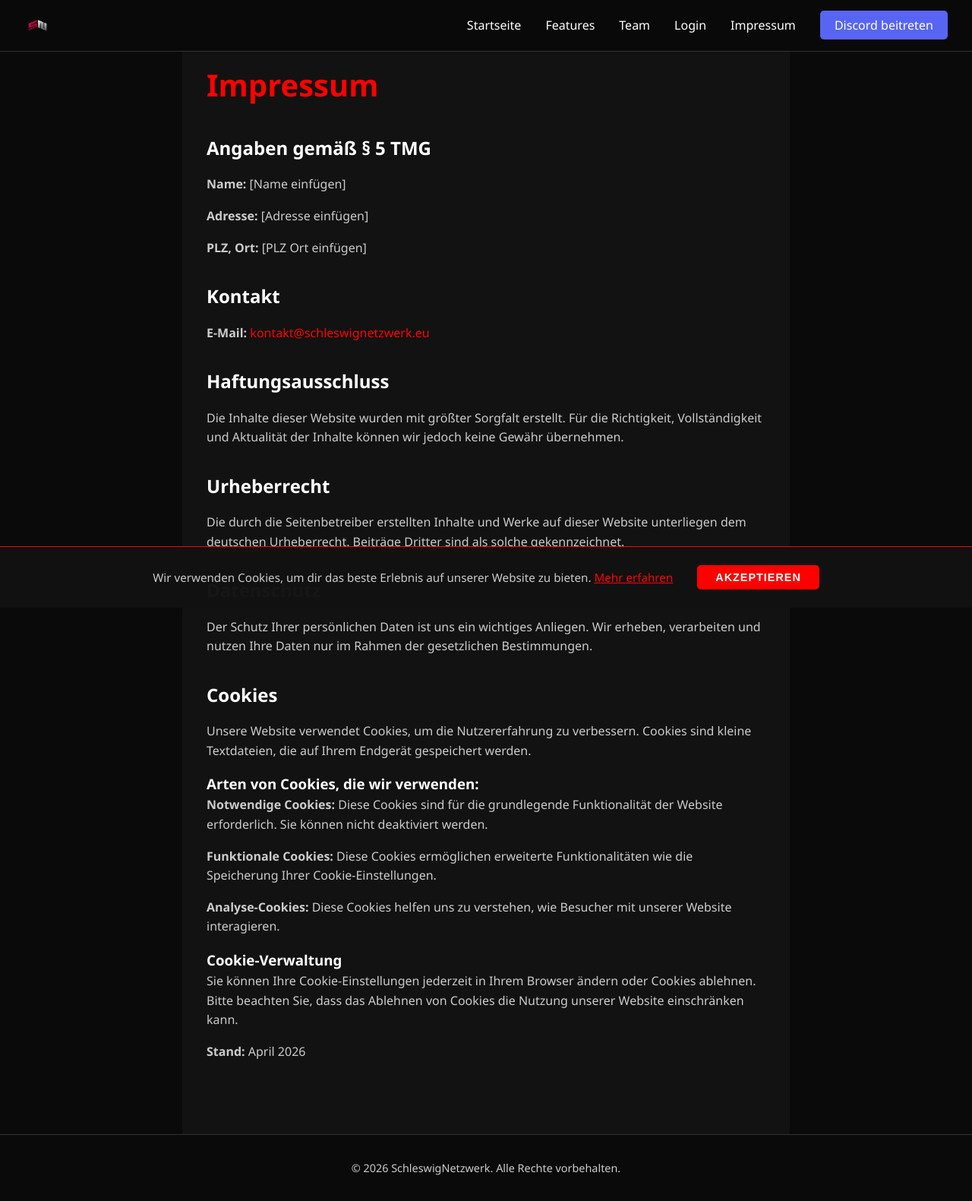
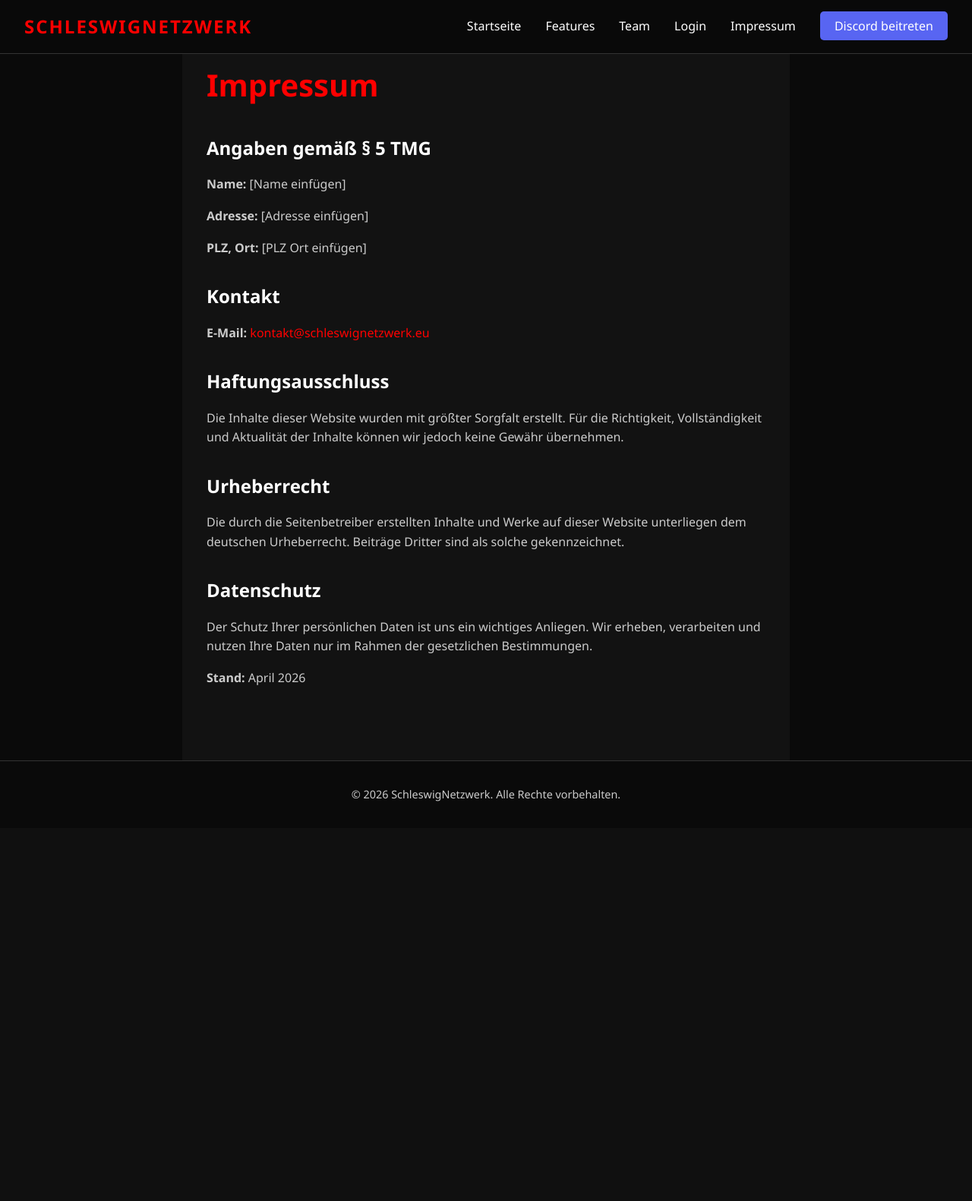
Before and after one commit to shadmins/SchleswigNetzwerk-Website, a PHP site: page /impressum in a window 1280 px wide. Shown: the whole page at 76% size. After the commit the page ends 1055 px from the top, so only its background shows below. Run offline with PHP 8.4, Linux system fonts and the light colour scheme.

Commit message:
Add files
Weil Baum

```diff
--- a/schleswignetzwerk/impressum.php
+++ b/schleswignetzwerk/impressum.php
@@ -16,17 +16,17 @@ $username = $loggedIn ? ($_SESSION['username'] ?? 'User') : null;
 </head>
 <body>
     <nav class="navbar">
-        <a href="/" class="logo"><img src="1.png" alt="SchleswigNetzwerk" height="35"></a>
+        <a href="index.html" class="logo">SchleswigNetzwerk</a>
         <ul class="nav-links">
-            <li><a href="/">Startseite</a></li>
-            <li><a href="/features">Features</a></li>
-            <li><a href="/team">Team</a></li>
-            <li><a href="/login">Login</a></li>
-            <li><a href="/impressum">Impressum</a></li>
+            <li><a href="index.html">Startseite</a></li>
+            <li><a href="features.html">Features</a></li>
+            <li><a href="team.html">Team</a></li>
+            <li><a href="login.html">Login</a></li>
+            <li><a href="impressum.html">Impressum</a></li>
             <?php if ($loggedIn): ?>
-                <li><a href="/logout" class="btn-discord-nav" style="background: var(--red);">Logout (<?= htmlspecialchars($username) ?>)</a></li>
+                <li><a href="logout.php" class="btn-discord-nav" style="background: var(--red);">Logout (<?= htmlspecialchars($username) ?>)</a></li>
             <?php else: ?>
-                <li><a href="https://discord.gg/S567ad8B" class="btn-discord-nav" target="_blank">Discord beitreten</a></li>
+                <li><a href="#" class="btn-discord-nav">Discord beitreten</a></li>
             <?php endif; ?>
         </ul>
     </nav>
@@ -51,17 +51,6 @@ $username = $loggedIn ? ($_SESSION['username'] ?? 'User') : null;
         <h2>Datenschutz</h2>
         <p>Der Schutz Ihrer persönlichen Daten ist uns ein wichtiges Anliegen. Wir erheben, verarbeiten und nutzen Ihre Daten nur im Rahmen der gesetzlichen Bestimmungen.</p>
 
-        <h2>Cookies</h2>
-        <p>Unsere Website verwendet Cookies, um die Nutzererfahrung zu verbessern. Cookies sind kleine Textdateien, die auf Ihrem Endgerät gespeichert werden.</p>
-
-        <h3>Arten von Cookies, die wir verwenden:</h3>
-        <p><strong>Notwendige Cookies:</strong> Diese Cookies sind für die grundlegende Funktionalität der Website erforderlich. Sie können nicht deaktiviert werden.</p>
-        <p><strong>Funktionale Cookies:</strong> Diese Cookies ermöglichen erweiterte Funktionalitäten wie die Speicherung Ihrer Cookie-Einstellungen.</p>
-        <p><strong>Analyse-Cookies:</strong> Diese Cookies helfen uns zu verstehen, wie Besucher mit unserer Website interagieren.</p>
-
-        <h3>Cookie-Verwaltung</h3>
-        <p>Sie können Ihre Cookie-Einstellungen jederzeit in Ihrem Browser ändern oder Cookies ablehnen. Bitte beachten Sie, dass das Ablehnen von Cookies die Nutzung unserer Website einschränken kann.</p>
-
         <p><strong>Stand:</strong> April 2026</p>
     </section>
 
@@ -70,8 +59,5 @@ $username = $loggedIn ? ($_SESSION['username'] ?? 'User') : null;
     </footer>
 
     <script src="script.js"></script>
-
-    <?php include 'cookie-banner.php'; ?>
-
 </body>
 </html>
--- a/schleswignetzwerk/script.js
+++ b/schleswignetzwerk/script.js
@@ -108,22 +108,3 @@ document.addEventListener('DOMContentLoaded', () => {
         }, index * 100);
     });
 });
-
-// Cookie Banner
-const cookieBanner = document.getElementById('cookie-banner');
-const cookieAccept = document.getElementById('cookie-accept');
-
-if (cookieBanner && cookieAccept) {
-    const cookieAccepted = localStorage.getItem('cookieAccepted');
-
-    if (cookieAccepted) {
-        cookieBanner.classList.add('hidden');
-    } else {
-        cookieBanner.classList.remove('hidden');
-    }
-
-    cookieAccept.addEventListener('click', () => {
-        localStorage.setItem('cookieAccepted', 'true');
-        cookieBanner.classList.add('hidden');
-    });
-}
--- a/schleswignetzwerk/styles.css
+++ b/schleswignetzwerk/styles.css
@@ -54,14 +54,6 @@ ul {
     color: var(--red);
     text-transform: uppercase;
     letter-spacing: 2px;
-    display: flex;
-    align-items: center;
-    gap: 10px;
-}
-
-.logo img {
-    height: 35px;
-    width: auto;
 }
 
 .nav-links {
@@ -577,56 +569,3 @@ ul {
         gap: 1rem;
     }
 }
-
-.cookie-banner {
-    position: fixed;
-    bottom: 0;
-    left: 0;
-    width: 100%;
-    background: rgba(18, 18, 18, 0.98);
-    border-top: 1px solid var(--red);
-    padding: 1.5rem 2rem;
-    display: flex;
-    justify-content: center;
-    align-items: center;
-    gap: 2rem;
-    z-index: 2000;
-    animation: slideUp 0.5s ease;
-}
-
-@keyframes slideUp {
-    from {
-        transform: translateY(100%);
-    }
-    to {
-        transform: translateY(0);
-    }
-}
-
-.cookie-banner p {
-    color: var(--white-dim);
-    font-size: 0.95rem;
-}
-
-.cookie-banner a {
-    color: var(--red);
-    text-decoration: underline;
-}
-
-.cookie-banner .btn {
-    padding: 0.5rem 1.5rem;
-    font-size: 0.9rem;
-    white-space: nowrap;
-}
-
-.cookie-banner.hidden {
-    display: none;
-}
-
-@media (max-width: 768px) {
-    .cookie-banner {
-        flex-direction: column;
-        gap: 1rem;
-        text-align: center;
-    }
-}
```
Also changed, not shown: schleswignetzwerk/callback.php (+8 -11 lines), schleswignetzwerk/features.php (+8 -10 lines), schleswignetzwerk/index.php (+12 -14 lines), schleswignetzwerk/login.php (+8 -11 lines), schleswignetzwerk/team.php (+8 -10 lines), 2 other files.
